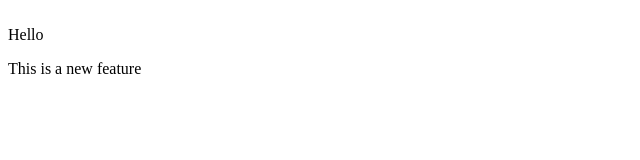
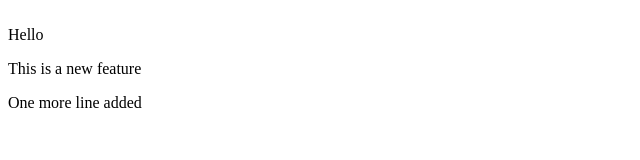
Before and after one commit to KejriwalNidhi23/LocalInitRepo, a plain HTML site: page index.html in a window 1280 px wide. Shown: the whole page, without its empty margins (0-640 px from the left). Drawn offline with Linux system fonts and the light colour scheme.

Commit message:
One more line added in featue1 branch

```diff
--- a/index.html
+++ b/index.html
@@ -1,2 +1,3 @@
 <br>Hello</br>
 <p>This is a new feature</p>
+<p>One more line added</p>
```
